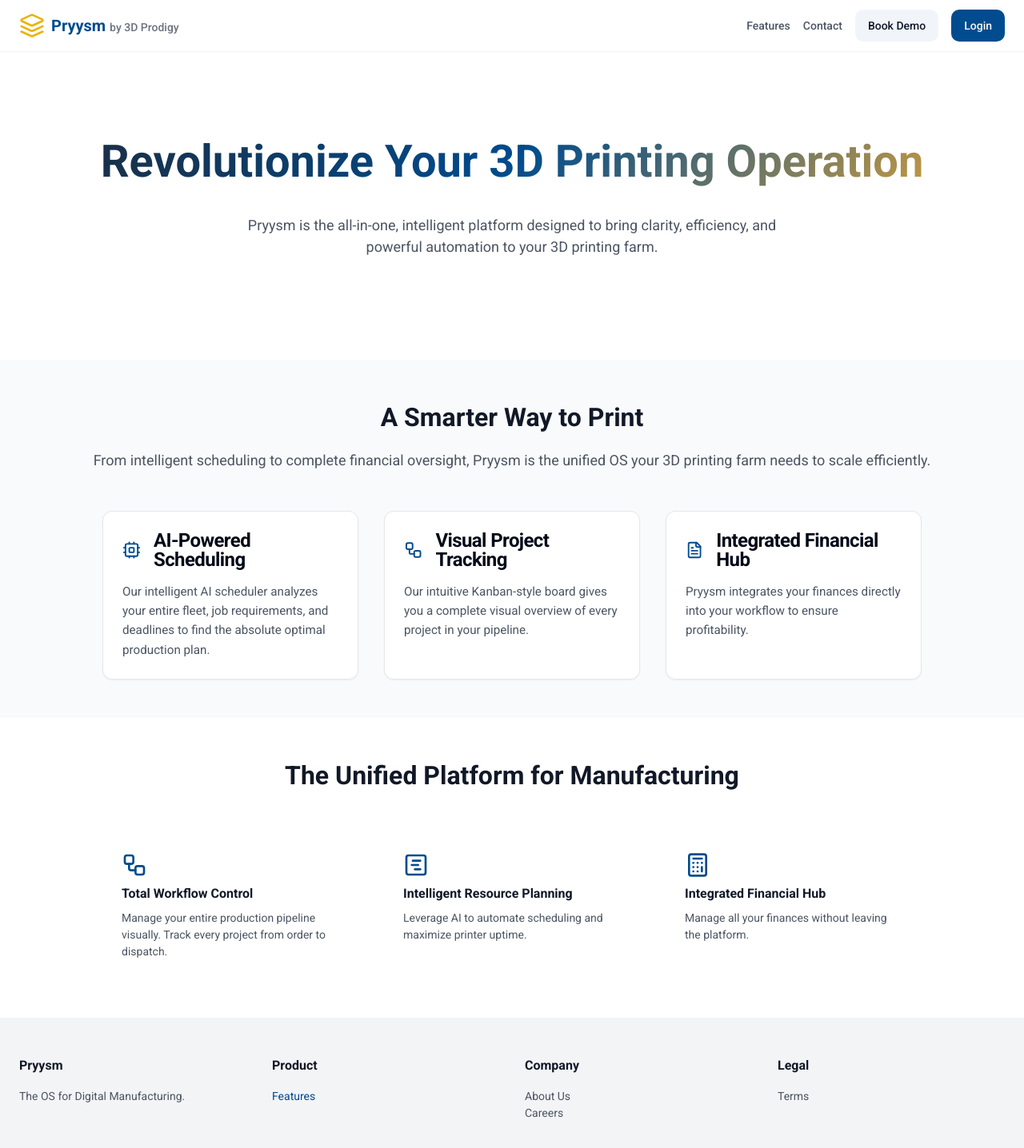
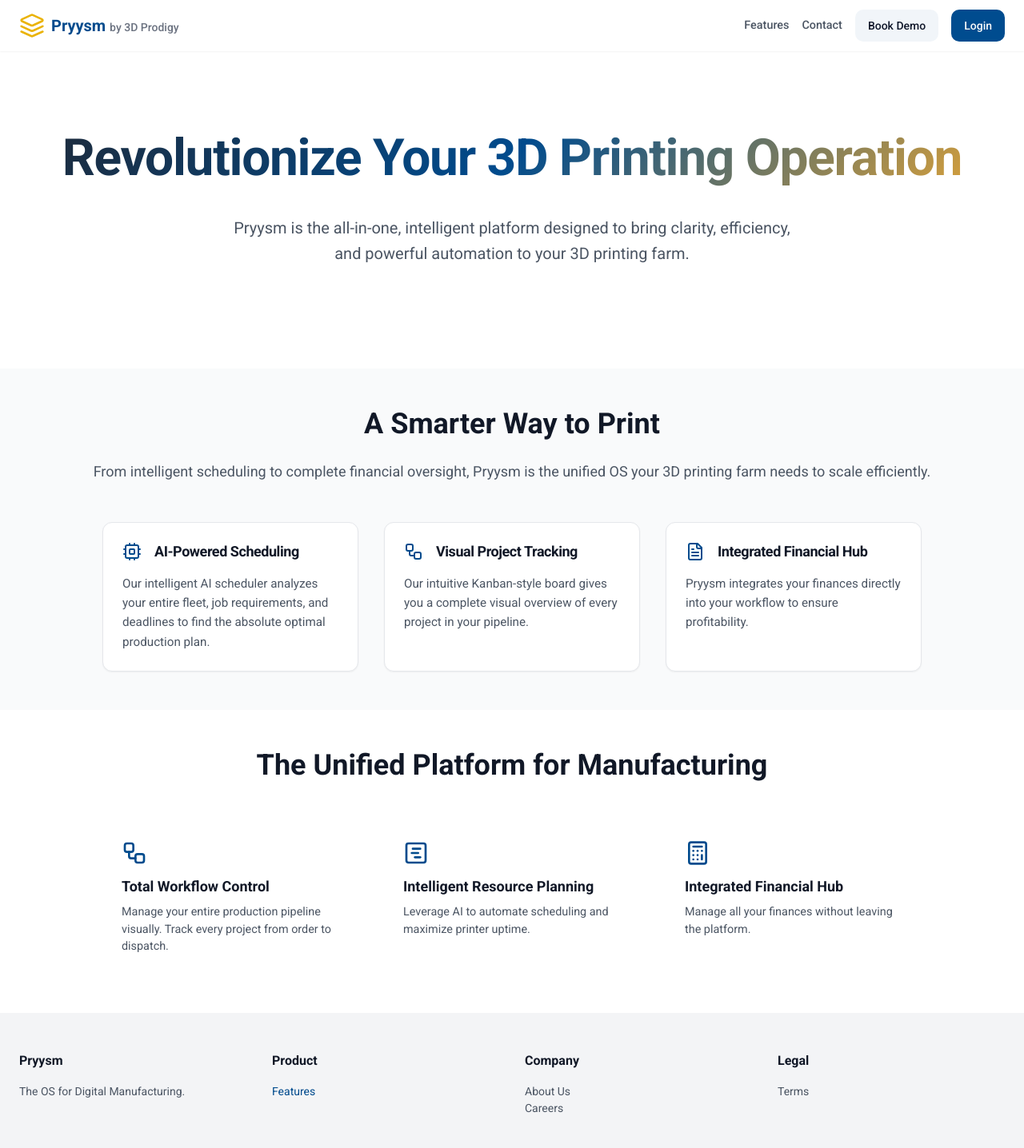
Before and after one commit to bhavinrlad-design/pryysm24, a Next.js app: page / in a window 1280 px wide. Shown: the top 1436 px of the page at 80% size. Built offline with nearby package versions, Linux system fonts and the light colour scheme.

Commit message:
Fix typography: improve font sizes, weights, and hierarchy with Roboto font

```diff
--- a/app/page.tsx
+++ b/app/page.tsx
@@ -7,76 +7,76 @@
 
 export default function LandingPage() {
   return (
-    <div style={{display: 'flex', flexDirection: 'column', minHeight: '100vh', backgroundColor: 'white', color: '#1f2937'}}>
-      <header style={{padding: '0 1.5rem', height: '4rem', display: 'flex', alignItems: 'center', boxShadow: '0 1px 2px rgba(0,0,0,0.05)', position: 'sticky', top: 0, zIndex: 50, backgroundColor: 'rgba(255,255,255,0.9)', backdropFilter: 'blur(8px)'}}>
+    <div style={{display: 'flex', flexDirection: 'column', minHeight: '100vh', backgroundColor: 'white', color: '#1f2937', fontFamily: 'Roboto, system-ui, -apple-system, sans-serif'}}>
+      <header style={{padding: '0 1.5rem', height: '4rem', display: 'flex', alignItems: 'center', boxShadow: '0 1px 2px rgba(0,0,0,0.05)', position: 'sticky', top: 0, zIndex: 50, backgroundColor: 'rgba(255,255,255,0.9)', backdropFilter: 'blur(8px)', fontFamily: 'Roboto, system-ui, -apple-system, sans-serif'}}>
         <Link href="#" style={{display: 'flex', alignItems: 'center', justifyContent: 'center', textDecoration: 'none', color: 'inherit'}} prefetch={false}>
           <Layers style={{height: '2rem', width: '2rem', color: '#EAB308'}} />
-          <span style={{marginLeft: '0.5rem', fontSize: '1.25rem', fontWeight: 'bold', color: '#004B8D'}}>
-            Pryysm <span style={{fontSize: '0.875rem', fontWeight: 500, color: '#6B7280'}}>by 3D Prodigy</span>
+          <span style={{marginLeft: '0.5rem', fontSize: '1.25rem', fontWeight: 700, color: '#004B8D', fontFamily: 'Roboto, system-ui, -apple-system, sans-serif'}}>
+            Pryysm <span style={{fontSize: '0.875rem', fontWeight: 500, color: '#6B7280', fontFamily: 'Roboto, system-ui, -apple-system, sans-serif'}}>by 3D Prodigy</span>
           </span>
         </Link>
         <nav style={{marginLeft: 'auto', display: 'flex', gap: '1rem', alignItems: 'center'}}>
-          <Link href="#features" style={{fontSize: '0.875rem', fontWeight: 500, color: '#4B5563', textDecoration: 'none'}} prefetch={false}>Features</Link>
-          <Link href="#contact" style={{fontSize: '0.875rem', fontWeight: 500, color: '#4B5563', textDecoration: 'none'}} prefetch={false}>Contact</Link>
+          <Link href="#features" style={{fontSize: '0.9rem', fontWeight: 500, color: '#4B5563', textDecoration: 'none', fontFamily: 'Roboto, system-ui, -apple-system, sans-serif'}} prefetch={false}>Features</Link>
+          <Link href="#contact" style={{fontSize: '0.9rem', fontWeight: 500, color: '#4B5563', textDecoration: 'none', fontFamily: 'Roboto, system-ui, -apple-system, sans-serif'}} prefetch={false}>Contact</Link>
           <Button asChild variant="secondary"><Link href="https://calendly.com/bhavin-lad-3d-prodigy/pryysm-demo" target="_blank" rel="noopener noreferrer">Book Demo</Link></Button>
           <Button asChild><Link href="/login">Login</Link></Button>
         </nav>
       </header>
-      <main style={{flex: '1'}}>
+      <main style={{flex: '1', fontFamily: 'Roboto, system-ui, -apple-system, sans-serif'}}>
         <section style={{width: '100%', paddingTop: '6rem', paddingBottom: '8rem', textAlign: 'center', backgroundColor: 'white'}}>
           <div style={{maxWidth: '1280px', margin: '0 auto', padding: '0 1.5rem'}}>
-            <h1 style={{fontSize: 'clamp(1.875rem, 8vw, 3.5rem)', fontWeight: 700, backgroundImage: 'linear-gradient(135deg, #1f2937 0%, #004B8D 50%, #E6A635 100%)', WebkitBackgroundClip: 'text', WebkitTextFillColor: 'transparent', backgroundClip: 'text', marginBottom: '1.5rem'}}>Revolutionize Your 3D Printing Operation</h1>
-            <p style={{maxWidth: '44rem', color: '#4B5563', fontSize: '1.125rem', margin: '0 auto', lineHeight: 1.5}}>Pryysm is the all-in-one, intelligent platform designed to bring clarity, efficiency, and powerful automation to your 3D printing farm.</p>
+            <h1 style={{fontSize: 'clamp(2.5rem, 9vw, 4rem)', fontWeight: 800, backgroundImage: 'linear-gradient(135deg, #1f2937 0%, #004B8D 50%, #E6A635 100%)', WebkitBackgroundClip: 'text', WebkitTextFillColor: 'transparent', backgroundClip: 'text', marginBottom: '2rem', lineHeight: 1.2, letterSpacing: '-0.02em', fontFamily: 'Roboto, system-ui, -apple-system, sans-serif'}}>Revolutionize Your 3D Printing Operation</h1>
+            <p style={{maxWidth: '44rem', color: '#4B5563', fontSize: 'clamp(1rem, 2.5vw, 1.25rem)', margin: '0 auto', lineHeight: 1.6, fontWeight: 400, fontFamily: 'Roboto, system-ui, -apple-system, sans-serif'}}>Pryysm is the all-in-one, intelligent platform designed to bring clarity, efficiency, and powerful automation to your 3D printing farm.</p>
           </div>
         </section>
         <section id="features" style={{width: '100%', padding: '3rem 0', backgroundColor: '#F9FAFB'}}>
           <div style={{maxWidth: '1280px', margin: '0 auto', padding: '0 1.5rem'}}>
             <div style={{textAlign: 'center', marginBottom: '3rem'}}>
-              <h2 style={{fontSize: '2rem', fontWeight: 700, color: '#111827', marginBottom: '1rem'}}>A Smarter Way to Print</h2>
-              <p style={{color: '#4B5563', fontSize: '1.125rem', lineHeight: 1.6}}>From intelligent scheduling to complete financial oversight, Pryysm is the unified OS your 3D printing farm needs to scale efficiently.</p>
+              <h2 style={{fontSize: 'clamp(1.875rem, 6vw, 2.25rem)', fontWeight: 700, color: '#111827', marginBottom: '1.5rem', fontFamily: 'Roboto, system-ui, -apple-system, sans-serif', lineHeight: 1.2}}>A Smarter Way to Print</h2>
+              <p style={{color: '#4B5563', fontSize: 'clamp(0.95rem, 2vw, 1.125rem)', lineHeight: 1.6, fontWeight: 400, fontFamily: 'Roboto, system-ui, -apple-system, sans-serif'}}>From intelligent scheduling to complete financial oversight, Pryysm is the unified OS your 3D printing farm needs to scale efficiently.</p>
             </div>
             <div style={{display: 'grid', gridTemplateColumns: 'repeat(auto-fit, minmax(280px, 1fr))', gap: '2rem', maxWidth: '64rem', margin: '0 auto'}}>
               <Card style={{display: 'flex', flexDirection: 'column', backgroundColor: 'white', border: '1px solid #E5E7EB', padding: '1.5rem'}}>
                 <div style={{display: 'flex', alignItems: 'center', gap: '1rem', marginBottom: '1rem'}}>
                   <Cpu style={{height: '1.5rem', width: '1.5rem', color: '#004B8D'}} />
-                  <CardTitle>AI-Powered Scheduling</CardTitle>
+                  <CardTitle style={{fontSize: '1.125rem', fontWeight: 700, color: '#111827', fontFamily: 'Roboto, system-ui, -apple-system, sans-serif'}}>AI-Powered Scheduling</CardTitle>
                 </div>
-                <p style={{color: '#4B5563', lineHeight: 1.6, fontSize: '0.95rem'}}>Our intelligent AI scheduler analyzes your entire fleet, job requirements, and deadlines to find the absolute optimal production plan.</p>
+                <p style={{color: '#4B5563', lineHeight: 1.6, fontSize: '0.95rem', fontWeight: 400, fontFamily: 'Roboto, system-ui, -apple-system, sans-serif'}}>Our intelligent AI scheduler analyzes your entire fleet, job requirements, and deadlines to find the absolute optimal production plan.</p>
               </Card>
               <Card style={{display: 'flex', flexDirection: 'column', backgroundColor: 'white', border: '1px solid #E5E7EB', padding: '1.5rem'}}>
                 <div style={{display: 'flex', alignItems: 'center', gap: '1rem', marginBottom: '1rem'}}>
                   <Workflow style={{height: '1.5rem', width: '1.5rem', color: '#004B8D'}} />
-                  <CardTitle>Visual Project Tracking</CardTitle>
+                  <CardTitle style={{fontSize: '1.125rem', fontWeight: 700, color: '#111827', fontFamily: 'Roboto, system-ui, -apple-system, sans-serif'}}>Visual Project Tracking</CardTitle>
                 </div>
-                <p style={{color: '#4B5563', lineHeight: 1.6, fontSize: '0.95rem'}}>Our intuitive Kanban-style board gives you a complete visual overview of every project in your pipeline.</p>
+                <p style={{color: '#4B5563', lineHeight: 1.6, fontSize: '0.95rem', fontWeight: 400, fontFamily: 'Roboto, system-ui, -apple-system, sans-serif'}}>Our intuitive Kanban-style board gives you a complete visual overview of every project in your pipeline.</p>
               </Card>
               <Card style={{display: 'flex', flexDirection: 'column', backgroundColor: 'white', border: '1px solid #E5E7EB', padding: '1.5rem'}}>
                 <div style={{display: 'flex', alignItems: 'center', gap: '1rem', marginBottom: '1rem'}}>
                   <FileText style={{height: '1.5rem', width: '1.5rem', color: '#004B8D'}} />
-                  <CardTitle>Integrated Financial Hub</CardTitle>
+                  <CardTitle style={{fontSize: '1.125rem', fontWeight: 700, color: '#111827', fontFamily: 'Roboto, system-ui, -apple-system, sans-serif'}}>Integrated Financial Hub</CardTitle>
                 </div>
-                <p style={{color: '#4B5563', lineHeight: 1.6, fontSize: '0.95rem'}}>Pryysm integrates your finances directly into your workflow to ensure profitability.</p>
+                <p style={{color: '#4B5563', lineHeight: 1.6, fontSize: '0.95rem', fontWeight: 400, fontFamily: 'Roboto, system-ui, -apple-system, sans-serif'}}>Pryysm integrates your finances directly into your workflow to ensure profitability.</p>
               </Card>
             </div>
           </div>
         </section>
         <section style={{width: '100%', padding: '3rem 0', backgroundColor: 'white'}}>
           <div style={{maxWidth: '1280px', margin: '0 auto', padding: '0 1.5rem'}}>
-            <h2 style={{fontSize: '2rem', fontWeight: 700, color: '#111827', textAlign: 'center', marginBottom: '3rem'}}>The Unified Platform for Manufacturing</h2>
+            <h2 style={{fontSize: 'clamp(1.875rem, 6vw, 2.25rem)', fontWeight: 700, color: '#111827', textAlign: 'center', marginBottom: '3rem', fontFamily: 'Roboto, system-ui, -apple-system, sans-serif', lineHeight: 1.2}}>The Unified Platform for Manufacturing</h2>
             <div style={{display: 'grid', gridTemplateColumns: 'repeat(auto-fit, minmax(280px, 1fr))', gap: '2rem', maxWidth: '64rem', margin: '0 auto'}}>
-              <div style={{padding: '1.5rem'}}><Workflow style={{height: '2rem', width: '2rem', color: '#004B8D', marginBottom: '0.5rem'}} /><h3 style={{fontWeight: 'bold', color: '#111827', marginBottom: '0.5rem'}}>Total Workflow Control</h3><p style={{fontSize: '0.875rem', color: '#4B5563'}}>Manage your entire production pipeline visually. Track every project from order to dispatch.</p></div>
-              <div style={{padding: '1.5rem'}}><GanttChartSquare style={{height: '2rem', width: '2rem', color: '#004B8D', marginBottom: '0.5rem'}} /><h3 style={{fontWeight: 'bold', color: '#111827', marginBottom: '0.5rem'}}>Intelligent Resource Planning</h3><p style={{fontSize: '0.875rem', color: '#4B5563'}}>Leverage AI to automate scheduling and maximize printer uptime.</p></div>
-              <div style={{padding: '1.5rem'}}><Calculator style={{height: '2rem', width: '2rem', color: '#004B8D', marginBottom: '0.5rem'}} /><h3 style={{fontWeight: 'bold', color: '#111827', marginBottom: '0.5rem'}}>Integrated Financial Hub</h3><p style={{fontSize: '0.875rem', color: '#4B5563'}}>Manage all your finances without leaving the platform.</p></div>
+              <div style={{padding: '1.5rem'}}><Workflow style={{height: '2rem', width: '2rem', color: '#004B8D', marginBottom: '0.75rem'}} /><h3 style={{fontWeight: 700, color: '#111827', marginBottom: '0.5rem', fontSize: '1.125rem', fontFamily: 'Roboto, system-ui, -apple-system, sans-serif'}}>Total Workflow Control</h3><p style={{fontSize: '0.9rem', color: '#4B5563', fontWeight: 400, lineHeight: 1.5, fontFamily: 'Roboto, system-ui, -apple-system, sans-serif'}}>Manage your entire production pipeline visually. Track every project from order to dispatch.</p></div>
+              <div style={{padding: '1.5rem'}}><GanttChartSquare style={{height: '2rem', width: '2rem', color: '#004B8D', marginBottom: '0.75rem'}} /><h3 style={{fontWeight: 700, color: '#111827', marginBottom: '0.5rem', fontSize: '1.125rem', fontFamily: 'Roboto, system-ui, -apple-system, sans-serif'}}>Intelligent Resource Planning</h3><p style={{fontSize: '0.9rem', color: '#4B5563', fontWeight: 400, lineHeight: 1.5, fontFamily: 'Roboto, system-ui, -apple-system, sans-serif'}}>Leverage AI to automate scheduling and maximize printer uptime.</p></div>
+              <div style={{padding: '1.5rem'}}><Calculator style={{height: '2rem', width: '2rem', color: '#004B8D', marginBottom: '0.75rem'}} /><h3 style={{fontWeight: 700, color: '#111827', marginBottom: '0.5rem', fontSize: '1.125rem', fontFamily: 'Roboto, system-ui, -apple-system, sans-serif'}}>Integrated Financial Hub</h3><p style={{fontSize: '0.9rem', color: '#4B5563', fontWeight: 400, lineHeight: 1.5, fontFamily: 'Roboto, system-ui, -apple-system, sans-serif'}}>Manage all your finances without leaving the platform.</p></div>
             </div>
           </div>
         </section>
       </main>
-      <footer style={{backgroundColor: '#F3F4F6', color: '#4B5563', padding: '3rem 0'}}>
+      <footer style={{backgroundColor: '#F3F4F6', color: '#4B5563', padding: '3rem 0', fontFamily: 'Roboto, system-ui, -apple-system, sans-serif'}}>
         <div style={{maxWidth: '1280px', margin: '0 auto', padding: '0 1.5rem', display: 'grid', gridTemplateColumns: 'repeat(auto-fit, minmax(150px, 1fr))', gap: '2rem'}}>
-          <div><h3 style={{fontWeight: 600, color: '#111827', marginBottom: '1rem'}}>Pryysm</h3><p style={{fontSize: '0.875rem'}}>The OS for Digital Manufacturing.</p></div>
-          <div><h3 style={{fontWeight: 600, color: '#111827', marginBottom: '1rem'}}>Product</h3><Link href="#features" style={{color: '#004B8D', textDecoration: 'none', fontSize: '0.875rem', display: 'block'}}>Features</Link></div>
-          <div><h3 style={{fontWeight: 600, color: '#111827', marginBottom: '1rem'}}>Company</h3><Link href="#" style={{color: '#4B5563', textDecoration: 'none', fontSize: '0.875rem', display: 'block'}}>About Us</Link><Link href="#" style={{color: '#4B5563', textDecoration: 'none', fontSize: '0.875rem', display: 'block'}}>Careers</Link></div>
-          <div><h3 style={{fontWeight: 600, color: '#111827', marginBottom: '1rem'}}>Legal</h3><Link href="#" style={{color: '#4B5563', textDecoration: 'none', fontSize: '0.875rem', display: 'block'}}>Terms</Link></div>
+          <div><h3 style={{fontWeight: 700, color: '#111827', marginBottom: '1rem', fontSize: '1rem', fontFamily: 'Roboto, system-ui, -apple-system, sans-serif'}}>Pryysm</h3><p style={{fontSize: '0.875rem', fontFamily: 'Roboto, system-ui, -apple-system, sans-serif'}}>The OS for Digital Manufacturing.</p></div>
+          <div><h3 style={{fontWeight: 700, color: '#111827', marginBottom: '1rem', fontSize: '1rem', fontFamily: 'Roboto, system-ui, -apple-system, sans-serif'}}>Product</h3><Link href="#features" style={{color: '#004B8D', textDecoration: 'none', fontSize: '0.875rem', display: 'block', fontFamily: 'Roboto, system-ui, -apple-system, sans-serif'}}>Features</Link></div>
+          <div><h3 style={{fontWeight: 700, color: '#111827', marginBottom: '1rem', fontSize: '1rem', fontFamily: 'Roboto, system-ui, -apple-system, sans-serif'}}>Company</h3><Link href="#" style={{color: '#4B5563', textDecoration: 'none', fontSize: '0.875rem', display: 'block', fontFamily: 'Roboto, system-ui, -apple-system, sans-serif'}}>About Us</Link><Link href="#" style={{color: '#4B5563', textDecoration: 'none', fontSize: '0.875rem', display: 'block', fontFamily: 'Roboto, system-ui, -apple-system, sans-serif'}}>Careers</Link></div>
+          <div><h3 style={{fontWeight: 700, color: '#111827', marginBottom: '1rem', fontSize: '1rem', fontFamily: 'Roboto, system-ui, -apple-system, sans-serif'}}>Legal</h3><Link href="#" style={{color: '#4B5563', textDecoration: 'none', fontSize: '0.875rem', display: 'block', fontFamily: 'Roboto, system-ui, -apple-system, sans-serif'}}>Terms</Link></div>
         </div>
       </footer>
     </div>
```
